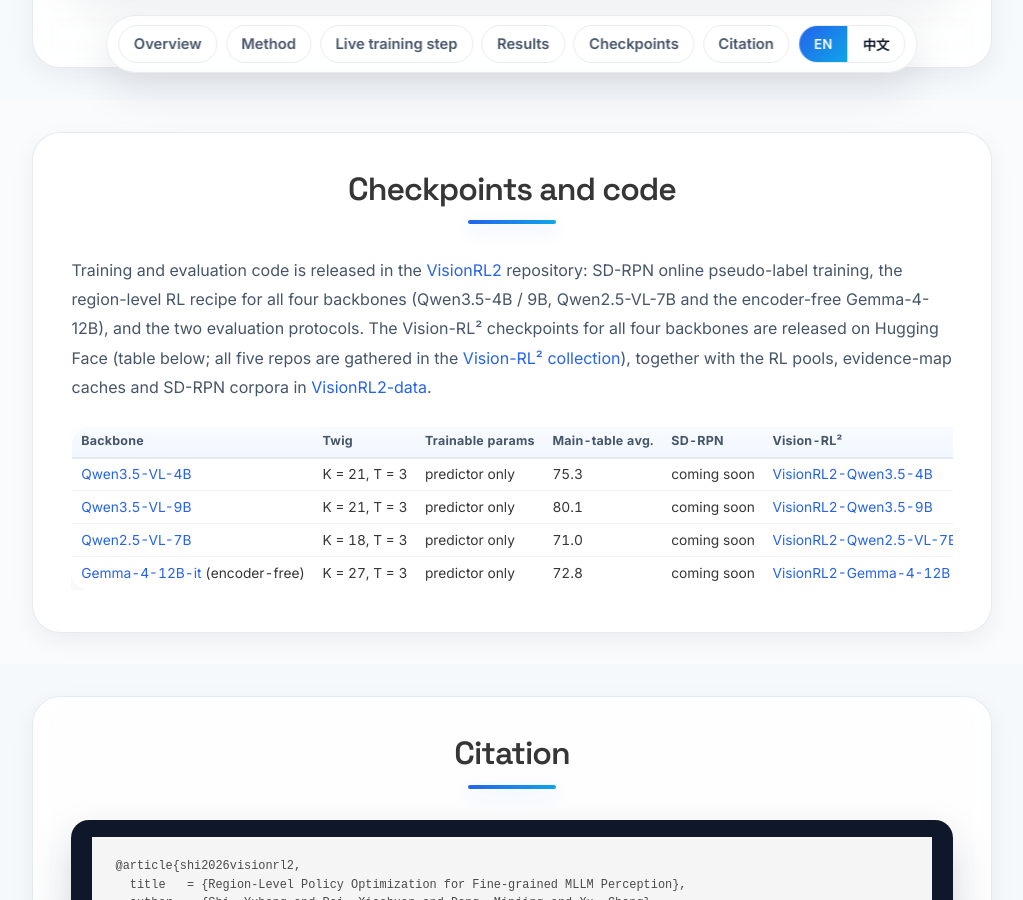
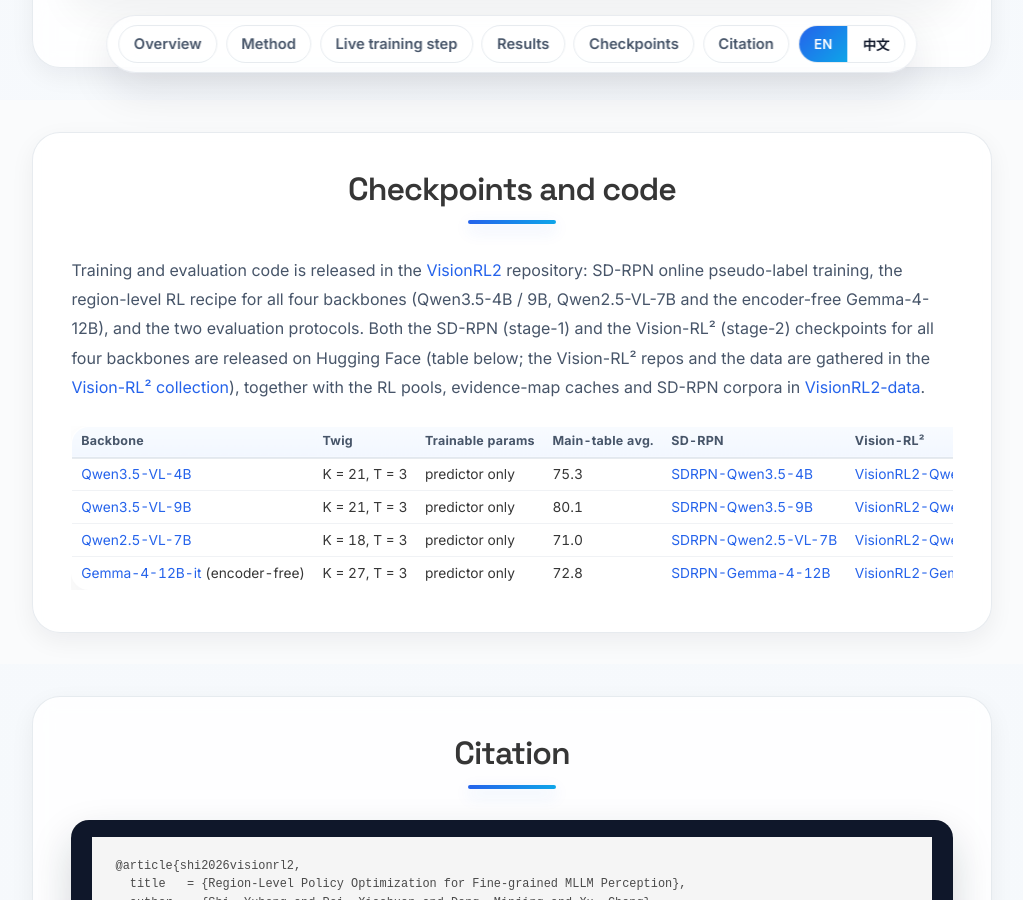
Before and after one commit to YuHengsss/YuHengsss.github.io, a Jekyll site: the page VisionRL2/index.html, which Jekyll copies as it is, in a window 1280 px wide and 900 px high, scrolled down 8572 px. Shown: the whole window, without its empty margins (128-1151 px from the left). Built offline with Jekyll 4.4.1, drawn with Linux system fonts in a browser that asks for light colours; a style sheet for code colours, icons or effects is not loaded.

Commit message:
VisionRL2: link the published SD-RPN (stage-1) checkpoints
The four "coming soon" / "即将发布" cells in the SD-RPN column now point at the
public HF repos SDRPN-Qwen3.5-4B, SDRPN-Qwen3.5-9B, SDRPN-Qwen2.5-VL-7B and
SDRPN-Gemma-4-12B; both language paragraphs above the table updated to say that
both stages are released.

```diff
--- a/VisionRL2/index.html
+++ b/VisionRL2/index.html
@@ -349,17 +349,17 @@
       <span class="lang-en">Checkpoints and code</span><span class="lang-zh">模型权重与代码</span>
     </h2>
     <div class="content">
-      <p class="lang-en">Training and evaluation code is released in the <a href="https://github.com/YuHengsss/VisionRL2">VisionRL2</a> repository: SD-RPN online pseudo-label training, the region-level RL recipe for all four backbones (Qwen3.5-4B / 9B, Qwen2.5-VL-7B and the encoder-free Gemma-4-12B), and the two evaluation protocols. The Vision-RL² checkpoints for all four backbones are released on Hugging Face (table below; all five repos are gathered in the <a href="https://huggingface.co/collections/YuhengSSS/visionrl2">Vision-RL² collection</a>), together with the RL pools, evidence-map caches and SD-RPN corpora in <a href="https://huggingface.co/datasets/YuhengSSS/VisionRL2-data">VisionRL2-data</a>.</p>
-      <p class="lang-zh">训练与评估代码发布在 <a href="https://github.com/YuHengsss/VisionRL2">VisionRL2</a> 仓库：SD-RPN 在线伪标签训练、四个主干（Qwen3.5-4B / 9B、Qwen2.5-VL-7B 以及无视觉编码器的 Gemma-4-12B）的区域级 RL 配方，以及两套评估协议。四个主干的 Vision-RL² 模型权重已在 Hugging Face 发布（见下表；五个仓库统一收录于 <a href="https://huggingface.co/collections/YuhengSSS/visionrl2">Vision-RL² 合集</a>），RL 训练池、证据图缓存与 SD-RPN 语料也已一并发布于 <a href="https://huggingface.co/datasets/YuhengSSS/VisionRL2-data">VisionRL2-data</a>。</p>
+      <p class="lang-en">Training and evaluation code is released in the <a href="https://github.com/YuHengsss/VisionRL2">VisionRL2</a> repository: SD-RPN online pseudo-label training, the region-level RL recipe for all four backbones (Qwen3.5-4B / 9B, Qwen2.5-VL-7B and the encoder-free Gemma-4-12B), and the two evaluation protocols. Both the SD-RPN (stage-1) and the Vision-RL² (stage-2) checkpoints for all four backbones are released on Hugging Face (table below; the Vision-RL² repos and the data are gathered in the <a href="https://huggingface.co/collections/YuhengSSS/visionrl2">Vision-RL² collection</a>), together with the RL pools, evidence-map caches and SD-RPN corpora in <a href="https://huggingface.co/datasets/YuhengSSS/VisionRL2-data">VisionRL2-data</a>.</p>
+      <p class="lang-zh">训练与评估代码发布在 <a href="https://github.com/YuHengsss/VisionRL2">VisionRL2</a> 仓库：SD-RPN 在线伪标签训练、四个主干（Qwen3.5-4B / 9B、Qwen2.5-VL-7B 以及无视觉编码器的 Gemma-4-12B）的区域级 RL 配方，以及两套评估协议。四个主干的 SD-RPN（第一阶段）与 Vision-RL²（第二阶段）模型权重均已在 Hugging Face 发布（见下表；Vision-RL² 仓库与数据集统一收录于 <a href="https://huggingface.co/collections/YuhengSSS/visionrl2">Vision-RL² 合集</a>），RL 训练池、证据图缓存与 SD-RPN 语料也已一并发布于 <a href="https://huggingface.co/datasets/YuhengSSS/VisionRL2-data">VisionRL2-data</a>。</p>
     </div>
     <div class="table-container">
       <table class="table is-narrow results-table">
         <thead><tr><th><span class="lang-en">Backbone</span><span class="lang-zh">主干</span></th><th>Twig</th><th><span class="lang-en">Trainable params</span><span class="lang-zh">可训练参数</span></th><th><span class="lang-en">Main-table avg.</span><span class="lang-zh">主表平均</span></th><th>SD-RPN</th><th>Vision-RL²</th></tr></thead>
         <tbody>
-          <tr><td><a href="https://huggingface.co/Qwen/Qwen3.5-4B">Qwen3.5-VL-4B</a></td><td>K = 21, T = 3</td><td><span class="lang-en">predictor only</span><span class="lang-zh">仅预测器</span></td><td>75.3</td><td><span class="lang-en">coming soon</span><span class="lang-zh">即将发布</span></td><td><a href="https://huggingface.co/YuhengSSS/VisionRL2-Qwen3.5-4B">VisionRL2-Qwen3.5-4B</a></td></tr>
-          <tr><td><a href="https://huggingface.co/Qwen/Qwen3.5-9B">Qwen3.5-VL-9B</a></td><td>K = 21, T = 3</td><td><span class="lang-en">predictor only</span><span class="lang-zh">仅预测器</span></td><td>80.1</td><td><span class="lang-en">coming soon</span><span class="lang-zh">即将发布</span></td><td><a href="https://huggingface.co/YuhengSSS/VisionRL2-Qwen3.5-9B">VisionRL2-Qwen3.5-9B</a></td></tr>
-          <tr><td><a href="https://huggingface.co/Qwen/Qwen2.5-VL-7B-Instruct">Qwen2.5-VL-7B</a></td><td>K = 18, T = 3</td><td><span class="lang-en">predictor only</span><span class="lang-zh">仅预测器</span></td><td>71.0</td><td><span class="lang-en">coming soon</span><span class="lang-zh">即将发布</span></td><td><a href="https://huggingface.co/YuhengSSS/VisionRL2-Qwen2.5-VL-7B">VisionRL2-Qwen2.5-VL-7B</a></td></tr>
-          <tr><td><a href="https://huggingface.co/google/gemma-4-12B-it">Gemma-4-12B-it</a> <span class="lang-en">(encoder-free)</span><span class="lang-zh">（无视觉编码器）</span></td><td>K = 27, T = 3</td><td><span class="lang-en">predictor only</span><span class="lang-zh">仅预测器</span></td><td>72.8</td><td><span class="lang-en">coming soon</span><span class="lang-zh">即将发布</span></td><td><a href="https://huggingface.co/YuhengSSS/VisionRL2-Gemma-4-12B">VisionRL2-Gemma-4-12B</a></td></tr>
+          <tr><td><a href="https://huggingface.co/Qwen/Qwen3.5-4B">Qwen3.5-VL-4B</a></td><td>K = 21, T = 3</td><td><span class="lang-en">predictor only</span><span class="lang-zh">仅预测器</span></td><td>75.3</td><td><a href="https://huggingface.co/YuhengSSS/SDRPN-Qwen3.5-4B">SDRPN-Qwen3.5-4B</a></td><td><a href="https://huggingface.co/YuhengSSS/VisionRL2-Qwen3.5-4B">VisionRL2-Qwen3.5-4B</a></td></tr>
+          <tr><td><a href="https://huggingface.co/Qwen/Qwen3.5-9B">Qwen3.5-VL-9B</a></td><td>K = 21, T = 3</td><td><span class="lang-en">predictor only</span><span class="lang-zh">仅预测器</span></td><td>80.1</td><td><a href="https://huggingface.co/YuhengSSS/SDRPN-Qwen3.5-9B">SDRPN-Qwen3.5-9B</a></td><td><a href="https://huggingface.co/YuhengSSS/VisionRL2-Qwen3.5-9B">VisionRL2-Qwen3.5-9B</a></td></tr>
+          <tr><td><a href="https://huggingface.co/Qwen/Qwen2.5-VL-7B-Instruct">Qwen2.5-VL-7B</a></td><td>K = 18, T = 3</td><td><span class="lang-en">predictor only</span><span class="lang-zh">仅预测器</span></td><td>71.0</td><td><a href="https://huggingface.co/YuhengSSS/SDRPN-Qwen2.5-VL-7B">SDRPN-Qwen2.5-VL-7B</a></td><td><a href="https://huggingface.co/YuhengSSS/VisionRL2-Qwen2.5-VL-7B">VisionRL2-Qwen2.5-VL-7B</a></td></tr>
+          <tr><td><a href="https://huggingface.co/google/gemma-4-12B-it">Gemma-4-12B-it</a> <span class="lang-en">(encoder-free)</span><span class="lang-zh">（无视觉编码器）</span></td><td>K = 27, T = 3</td><td><span class="lang-en">predictor only</span><span class="lang-zh">仅预测器</span></td><td>72.8</td><td><a href="https://huggingface.co/YuhengSSS/SDRPN-Gemma-4-12B">SDRPN-Gemma-4-12B</a></td><td><a href="https://huggingface.co/YuhengSSS/VisionRL2-Gemma-4-12B">VisionRL2-Gemma-4-12B</a></td></tr>
         </tbody>
       </table>
     </div>
```
